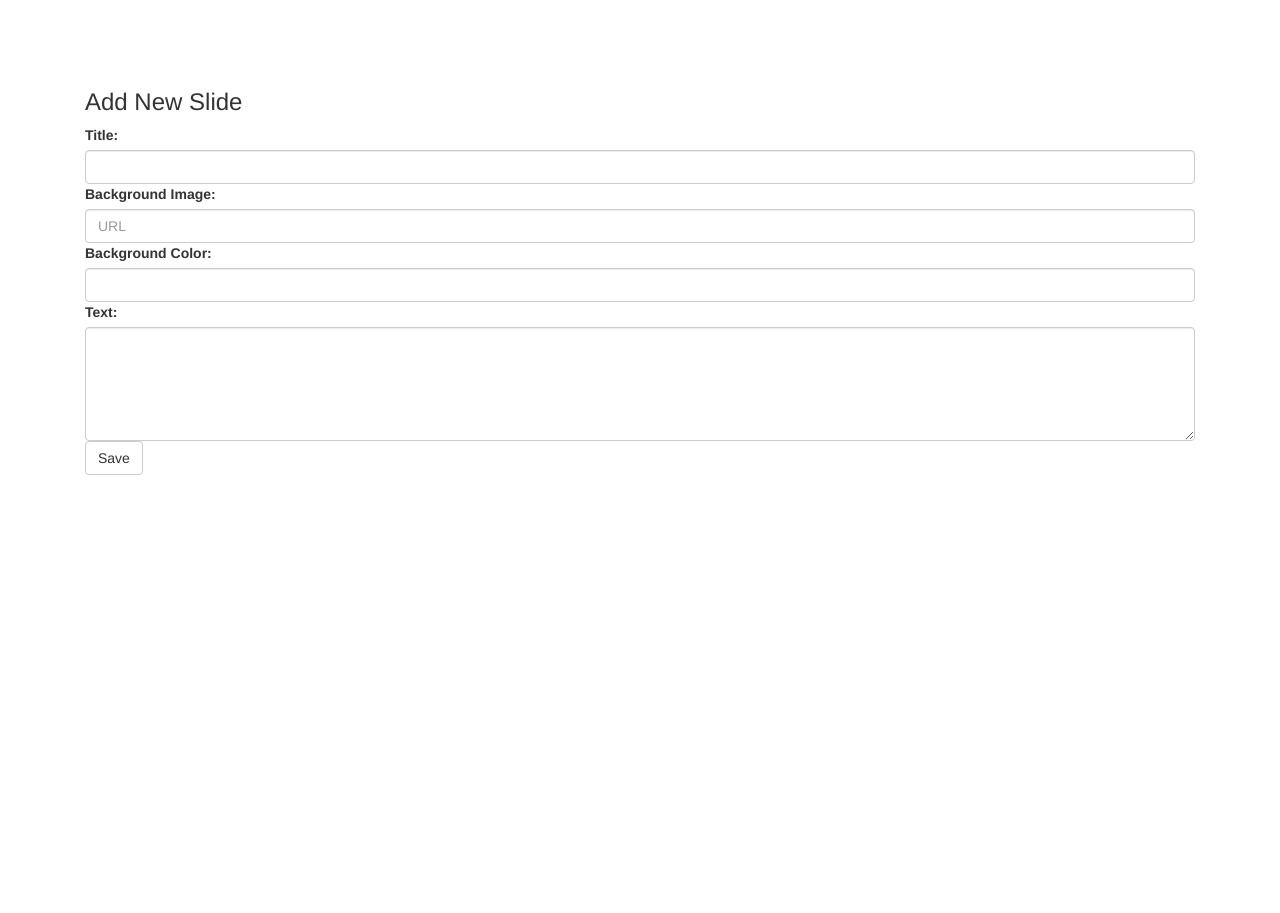
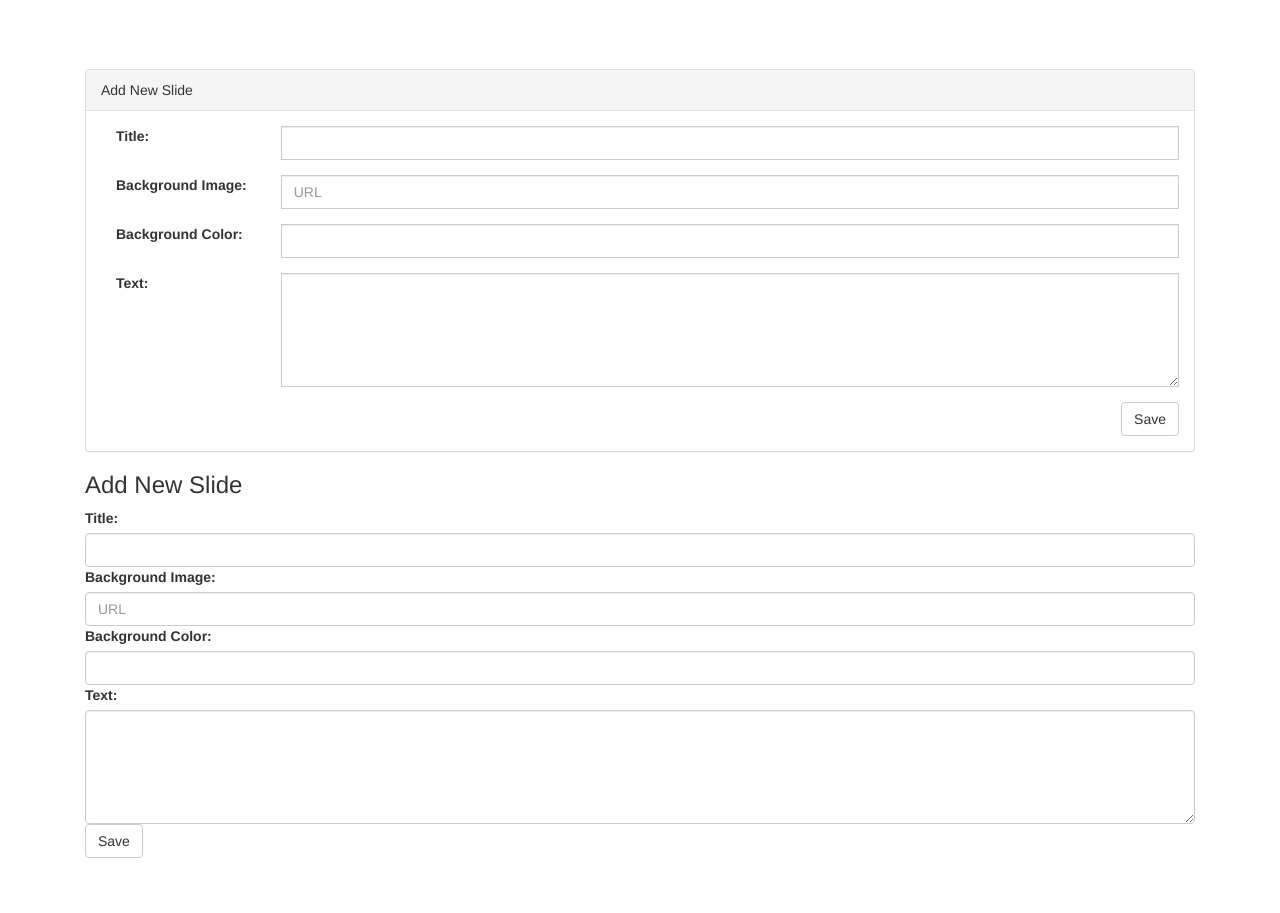
Before and after one commit to drincruz/slidedecker, a Flask app: page /admin/ in a window 1280 px wide. Shown: the part 51-964 px from the top of the page. Before the commit the page ends 526 px from the top, so only its background shows below. Run offline with Flask 2, Linux system fonts and the light colour scheme; data that the repository does not hold is empty; some libraries are stand-ins or nearby versions.

Commit message:
fixing add slide to be div panel and angularjs-like.

```diff
--- a/app/templates/admin/admin.html
+++ b/app/templates/admin/admin.html
@@ -44,11 +44,47 @@
                         </div>
                     </form>
                 </div>
-            </div>
-        </div>
+            </div><!-- END div panel -->
+        </div><!-- END ng-repeat -->
         {% for message in get_flashed_messages() %}
             <div class="flash">{{ message }}</div>
         {% endfor %}
+        <div class="panel panel-default">
+            <div class="panel-heading">Add New Slide</div>
+            <div class="panel-body">
+                <form action="{{ url_for('admin.slide_edit') }}" method="POST" role="form">
+                    <div class="form-group">
+                        <label class="col-sm-2 control-label" for="fTitle">Title:</label>
+                        <div class="input-group col-sm-10">
+                            <input type="text" size="30" name="title" class="form-control">
+                        </div>
+                    </div>
+                    <div class="form-group">
+                        <label class="col-sm-2 control-label" for="fBgImg">Background Image:</label>
+                        <div class="input-group col-sm-10">
+                            <input type="text" size="30" name="bg-image" class="form-control" placeholder="URL">
+                        </div>
+                    </div>
+                    <div class="form-group">
+                        <label class="col-sm-2 control-label" for="fBgColor">Background Color:</label>
+                        <div class="input-group col-sm-10">
+                            <input type="text" size="30" name="bg-color" class="form-control">
+                        </div>
+                    </div>
+                    <div class="form-group">
+                        <label class="col-sm-2 control-label" for="fText">Text:</label>
+                        <div class="input-group col-sm-10">
+                            <textarea name="text" rows="5"cols="40" class="form-control"></textarea>
+                        </div>
+                    </div>
+                    <div class="form-group">
+                        <span class="btn-group pull-right">
+                            <button type="submit" class="btn btn-default">Save</button>
+                        </span>
+                    </div>
+                </form>
+            </div>
+        </div><!-- END div panel -->
         <h3>Add New Slide</h3>
         <form action="{{ url_for('admin.slide_edit') }}" method="POST" role="form">
             <input type="hidden" name="slide_id">
```
